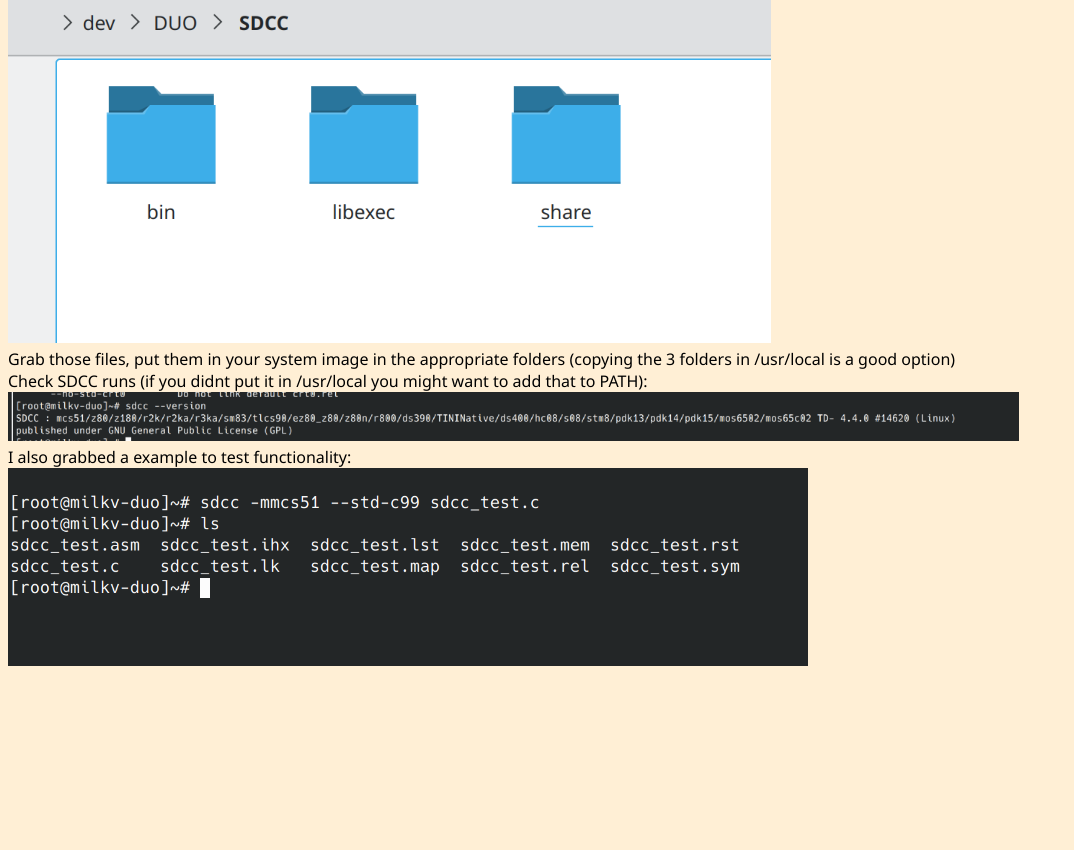
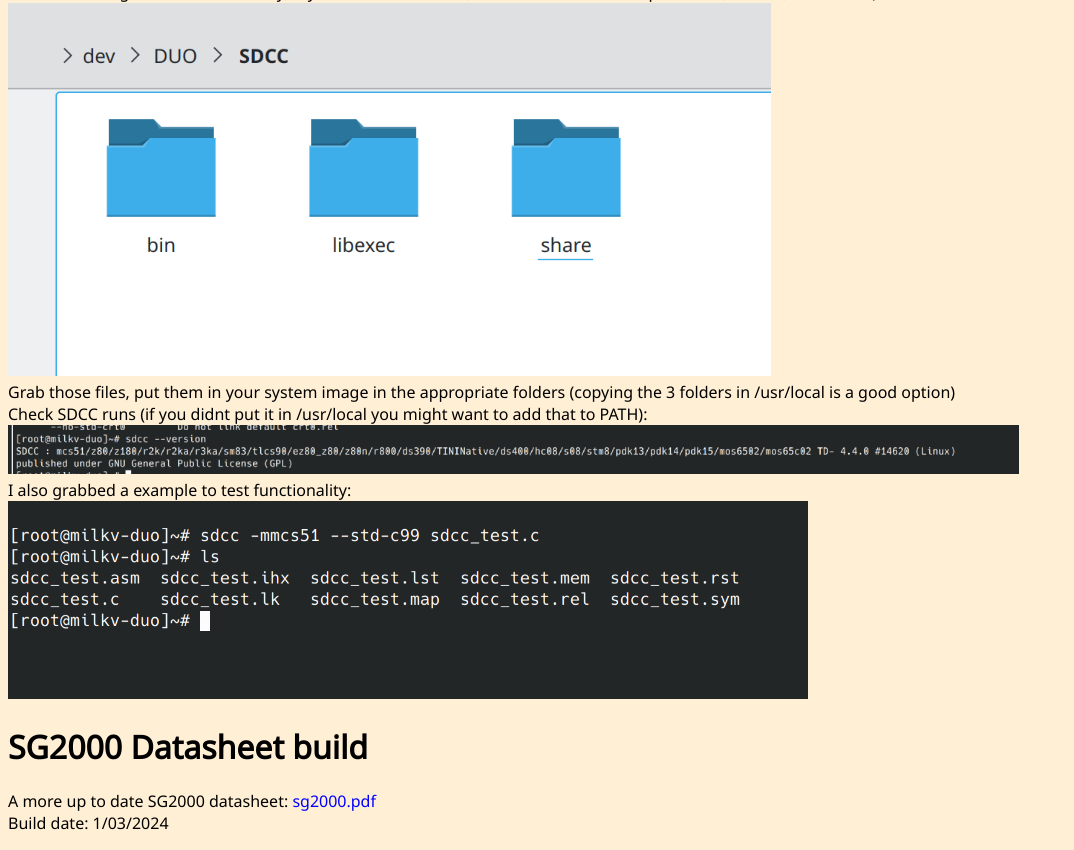
Before and after one commit to VynDragon/VynDragon.github.io, a plain HTML site: page duo.html in a window 1280 px wide. Shown: the part 1921-2771 px from the top of the page, without its empty margins (0-1074 px from the left). Before the commit the page ends 2608 px from the top, so only its background shows below. Drawn offline with Linux system fonts and the light colour scheme.

Commit message:
add SG2000 built datasheet

```diff
--- a/duo.html
+++ b/duo.html
@@ -12,6 +12,7 @@ rel='stylesheet'>
 		<h2>
 			<a href="#Boot_Process">Boot Process</a><br>
 			<a href="#8021">8051</a><br>
+			<a href="#SG2000">SG2000 Datasheet build</a><br>
 		</h2>
 	<div>
 	<hr style="border-top:1px solid orange;">
@@ -109,5 +110,14 @@ I also grabbed a example to test functionality:<br>
 				</p>
 			</div>
 	</div>
+	<div>
+		<h1 id="SG2000">SG2000 Datasheet build</h1>
+			<div>
+				<p>
+				A more up to date SG2000 datasheet: <a href="data/sg2000.pdf">sg2000.pdf</a><br>
+				Build date: 1/03/2024
+				</p>
+			</div>
+	</div>
 </body>
 </html>
```
Also changed, not shown: 1 other file.
